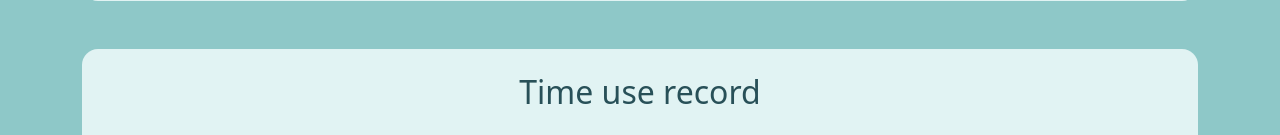
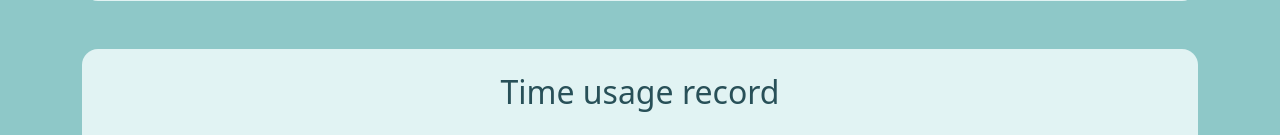
Before and after one commit to dsveraa/studytoplay, a Flask app: page /use_time in a window 1280 px wide. Shown: the part 531-666 px from the top of the page. Run offline with Flask 3, Linux system fonts and the light colour scheme; the visitor is signed in with stand-in values (Sample User, id 1); data that the repository does not hold is empty; some libraries are stand-ins or nearby versions.

Commit message:
ajustes menores

```diff
--- a/app/routes.py
+++ b/app/routes.py
@@ -97,10 +97,11 @@ def register_routes(app):
                 db.session.add(acumulacion_tiempo)
 
             db.session.commit()
-
+            db.session.refresh(acumulacion_tiempo)
             asignar_estrellas(usuario_id)
             asignar_nivel(usuario_id)
             asignar_trofeos(usuario_id)
+
 
             return jsonify({'redirect': url_for('perfil')})
 
--- a/app/templates/use_time.html
+++ b/app/templates/use_time.html
@@ -26,7 +26,7 @@
 
 </div>
 <div class="custom-bg-1 custom-text-2 p-4 rounded-4 mb-5">
-  <h2 class="mb-4 text-center">Time use record</h2>
+  <h2 class="mb-4 text-center">Time usage record</h2>
   {% include 'time_use_list.html' %}
 </div>
 <br><br>
```
Also changed, not shown: app/templates/perfil.html (+10 -8 lines).
